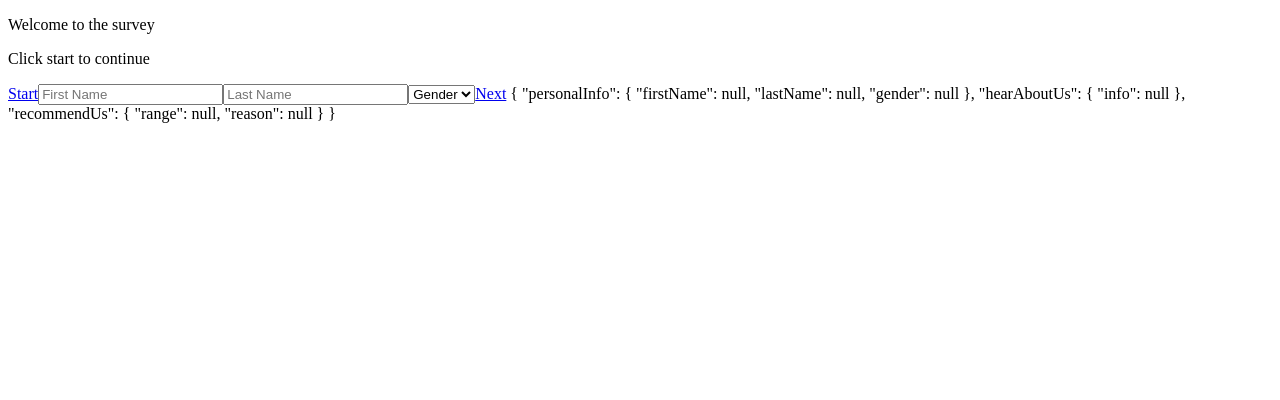
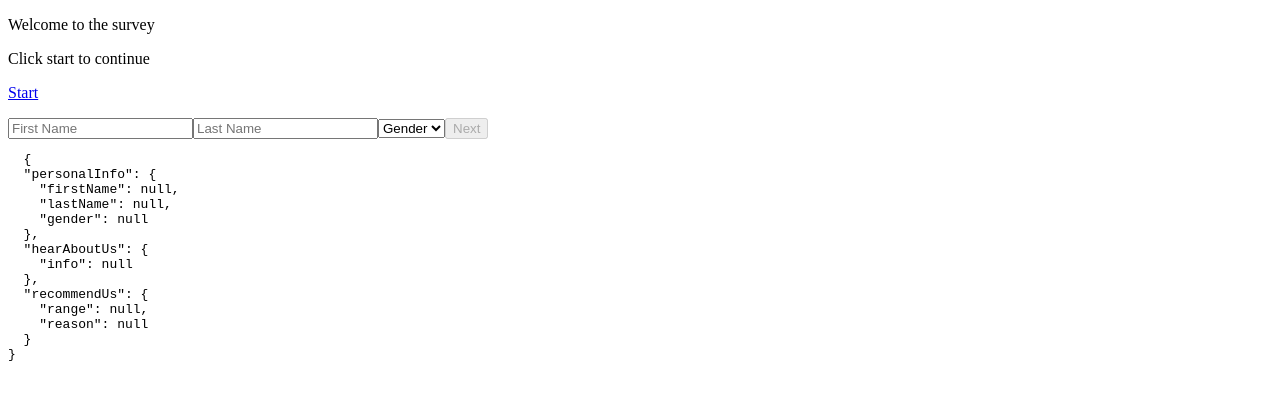
Before and after one commit to profanis/bpb-mastering-angular-reactive-forms, an Angular app: page /survey/personal-info in a window 1280 px wide. Shown: the top 400 px of the page. Built offline with nearby package versions, Linux system fonts and the light colour scheme.

Commit message:
code improvements

```diff
--- a/src/app/app.component.ts
+++ b/src/app/app.component.ts
@@ -1,29 +1,8 @@
-import { Component, OnInit } from '@angular/core'
-import { FormBuilder, FormGroup, Validators } from '@angular/forms'
-import { AppService } from './app.service'
+import { Component } from '@angular/core'
 
 @Component({
   selector: 'app-root',
   templateUrl: './app.component.html',
   styleUrls: ['./app.component.scss'],
 })
-export class AppComponent implements OnInit {
-  myForm: FormGroup
-
-  constructor(private fb: FormBuilder, private appService: AppService) {}
-
-  ngOnInit() {
-    this.myForm = this.fb.group({
-      firstName: ['', Validators.required],
-      lastName: ['', Validators.required],
-    })
-  }
-
-  submit() {
-    if (this.myForm.invalid) {
-      return
-    }
-
-    this.appService.save(this.myForm.value)
-  }
-}
+export class AppComponent {}
--- a/src/app/survey/survey/hear-about-us/hear-about-us.component.html
+++ b/src/app/survey/survey/hear-about-us/hear-about-us.component.html
@@ -2,5 +2,6 @@
   <ng-container formGroupName="hearAboutUs">
     <textarea formControlName="info" placeholder="How did you hear about us?" ></textarea>
   </ng-container>
-  <a [routerLink]="['/survey/recommend-us']" role="button">Next</a>
+
+  <button type="button" (click)="navigateTo('/survey/recommend-us')" [disabled]="hearAboutUsForm.get('hearAboutUs').invalid">Next</button>
 </ng-container>
--- a/src/app/survey/survey/hear-about-us/hear-about-us.component.ts
+++ b/src/app/survey/survey/hear-about-us/hear-about-us.component.ts
@@ -1,5 +1,6 @@
 import { Component, OnInit } from '@angular/core'
 import { FormGroup, FormGroupDirective } from '@angular/forms'
+import { Router } from '@angular/router'
 
 @Component({
   templateUrl: './hear-about-us.component.html',
@@ -7,9 +8,16 @@ import { FormGroup, FormGroupDirective } from '@angular/forms'
 })
 export class HearAboutUsComponent implements OnInit {
   hearAboutUsForm: FormGroup
-  constructor(private formGroupDirective: FormGroupDirective) {}
+  constructor(
+    private formGroupDirective: FormGroupDirective,
+    private router: Router
+  ) {}
 
   ngOnInit(): void {
     this.hearAboutUsForm = this.formGroupDirective.control
   }
+
+  navigateTo(url: string) {
+    this.router.navigate([url])
+  }
 }
--- a/src/app/survey/survey/personal-info/personal-info.component.html
+++ b/src/app/survey/survey/personal-info/personal-info.component.html
@@ -9,5 +9,6 @@
       <option [ngValue]="3">Other</option>
   </select>
   </ng-container>
-  <a [routerLink]="['/survey/hear-about-us']" role="button">Next</a>
+  <button type="button" (click)="navigateTo('/survey/hear-about-us')" [disabled]="personalInfoForm.get('personalInfo').invalid">Next</button>
+
 </ng-container>
--- a/src/app/survey/survey/personal-info/personal-info.component.ts
+++ b/src/app/survey/survey/personal-info/personal-info.component.ts
@@ -1,5 +1,6 @@
 import { Component, OnInit } from '@angular/core'
 import { FormGroup, FormGroupDirective } from '@angular/forms'
+import { Router } from '@angular/router'
 
 @Component({
   templateUrl: './personal-info.component.html',
@@ -7,9 +8,16 @@ import { FormGroup, FormGroupDirective } from '@angular/forms'
 })
 export class PersonalInfoComponent implements OnInit {
   personalInfoForm: FormGroup
-  constructor(private formGroupDirective: FormGroupDirective) {}
+  constructor(
+    private formGroupDirective: FormGroupDirective,
+    private router: Router
+  ) {}
 
   ngOnInit() {
     this.personalInfoForm = this.formGroupDirective.control
   }
+
+  navigateTo(url: string) {
+    this.router.navigate([url])
+  }
 }
--- a/src/app/survey/survey/recommend-us/recommend-us.component.html
+++ b/src/app/survey/survey/recommend-us/recommend-us.component.html
@@ -5,7 +5,5 @@
     </div>
     <input type="text" formControlName="reason" placeholder="Please write the reason of your selection">
   </ng-container>
-  <a  role="button">Submit</a>
+  <button type="button" [disabled]="recommendUsForm.get('recommendUs').invalid">Submit</button>
 </ng-container>
-
-{{recommendUsForm.get('recommendUs').valid}}
--- a/src/app/survey/survey/survey.component.html
+++ b/src/app/survey/survey/survey.component.html
@@ -1,8 +1,12 @@
 <p>Welcome to the survey</p>
 <p>Click start to continue</p>
-<a [routerLink]="['personal-info']">Start</a>
+<p>
+  <a [routerLink]="['personal-info']">Start</a>
+</p>
 <ng-container [formGroup]="surveyForm">
   <router-outlet></router-outlet>
 </ng-container>
 
-{{surveyForm.value | json}}
+<pre>
+  {{surveyForm.value | json}}
+</pre>
```
